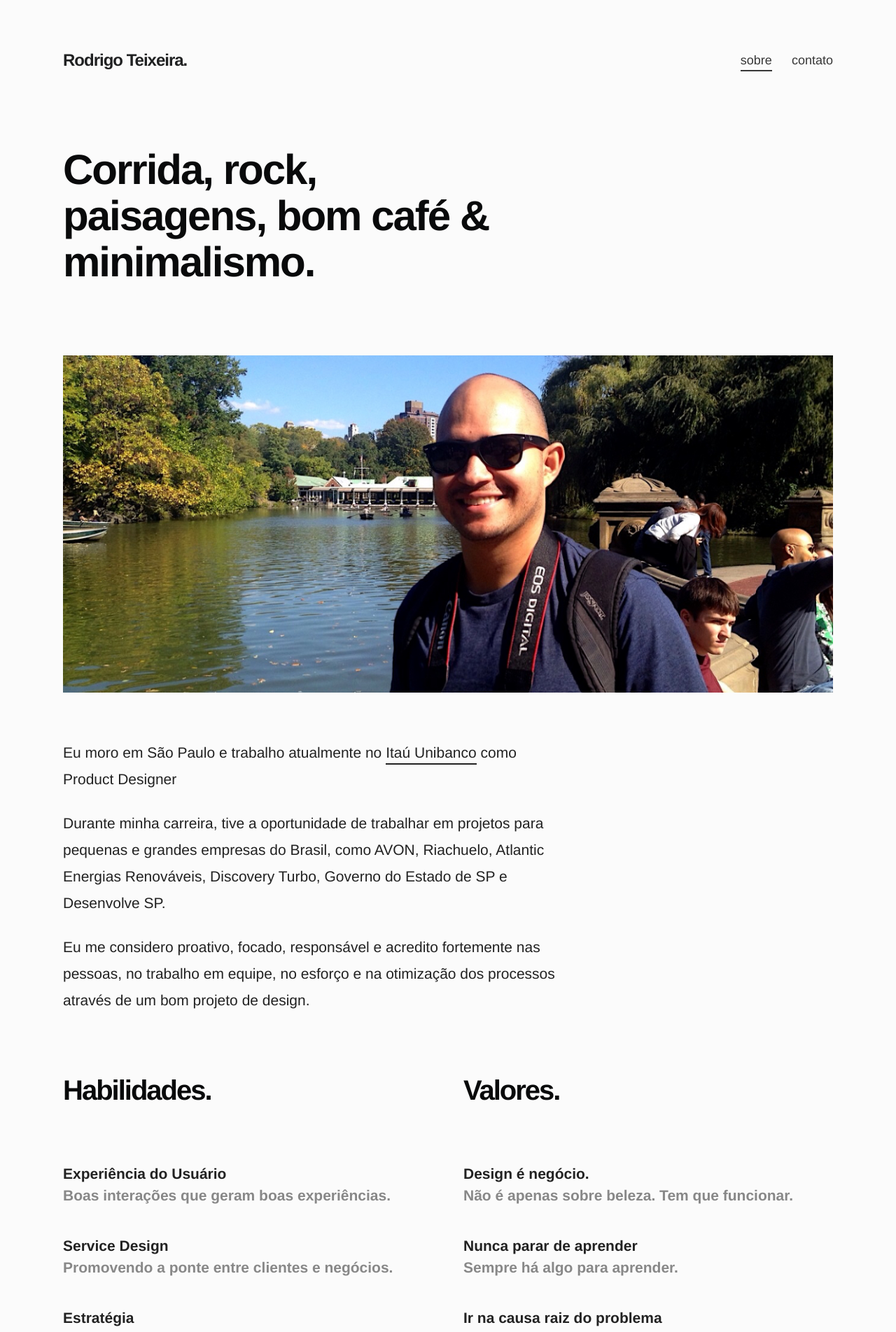
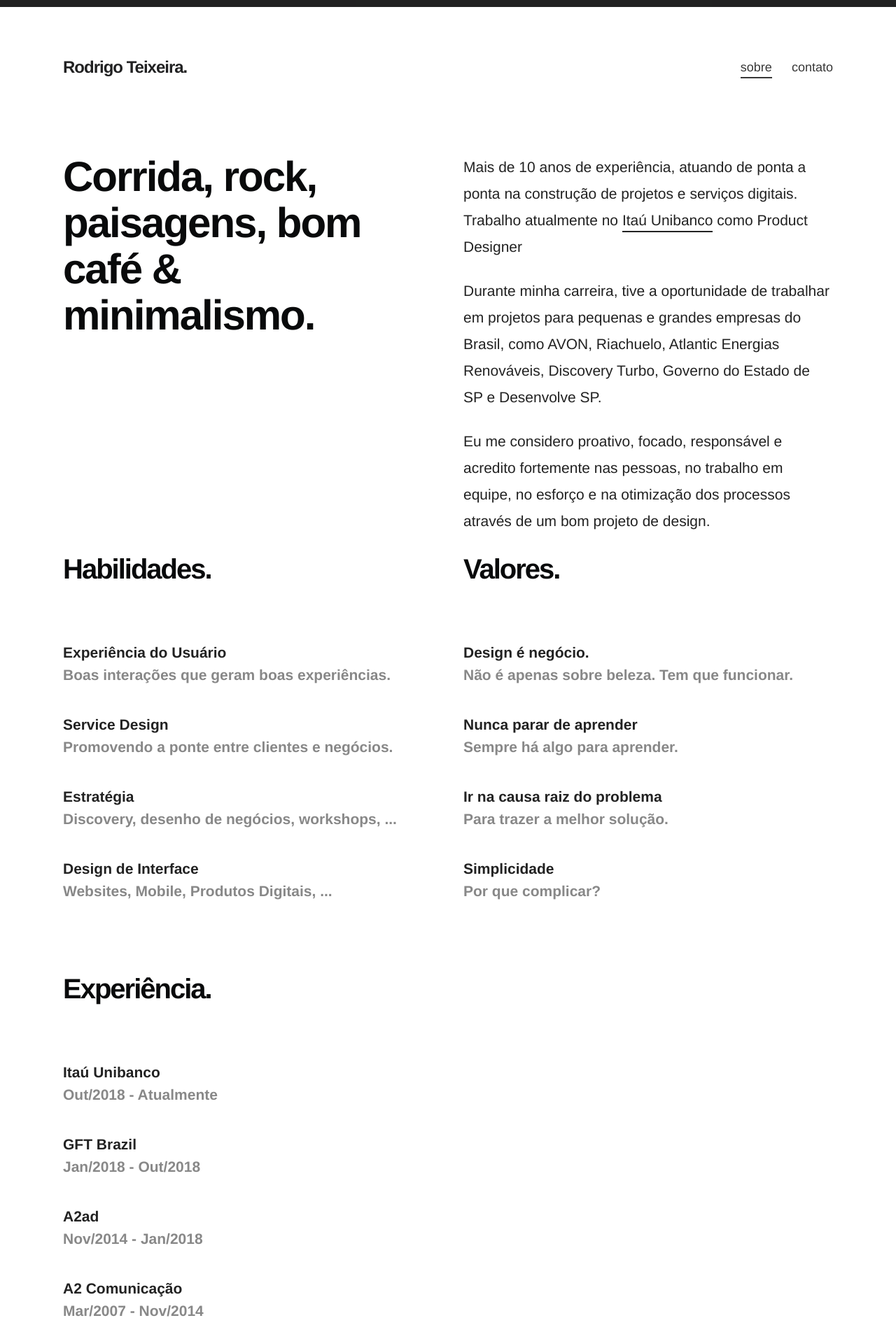
Before and after one commit to drigoteixeira/drigoteixeira.github.io, a Jekyll site: the page built from sobre/index.html, in a window 1280 px wide. Shown: the top 1904 px of the page at 70% size. Built offline with Jekyll 4.4.1, drawn with Linux system fonts in a browser that asks for light colours; nearby versions of some CDN libraries.

Commit message:
Update layout

```diff
--- a/_scss/base.scss
+++ b/_scss/base.scss
@@ -12,7 +12,7 @@ html {
 }
 
 body {
-	background: #FBFBFB;
+	background: $white;
 	font-size: 1.5em;
 	/* currently ems cause chrome bug misinterpreting rems on body element */
 	line-height: 1.5;
--- a/_scss/buttons.scss
+++ b/_scss/buttons.scss
@@ -11,14 +11,13 @@ input[type="button"] {
     padding: 0 30px;
     color: $base-gray;
     text-align: center;
-    font-size: 14px;
-    font-weight: 600;
+    font-size: 16px;
+    font-weight: 700;
     line-height: 38px;
-    text-transform: uppercase;
     text-decoration: none;
     white-space: nowrap;
     background-color: transparent;
-    border-radius: 4px;
+    border-radius: 5px;
     border: 1px solid $gray-C;
     cursor: pointer;
     box-sizing: border-box;
@@ -45,8 +44,8 @@ input[type="submit"].button-primary,
 input[type="reset"].button-primary,
 input[type="button"].button-primary {
     color: $white;
-    background-color: $red;
-    border-color: $red;
+    background-color: $gray-3;
+    border-color: $gray-3;
 }
 
 .button.button-primary:hover,
--- a/_scss/layout.scss
+++ b/_scss/layout.scss
@@ -1,6 +1,10 @@
 /* ==========================================================================
 HEADER
 ========================================================================== */
+
+header {
+    border-top: 10px solid $gray-2;
+}
 
 .icons {
   display: block;
--- a/_scss/typography.scss
+++ b/_scss/typography.scss
@@ -6,7 +6,6 @@ h3,
 h4,
 h5,
 h6 {
-  font-weight: 700;
   margin-bottom: 8rem;
   letter-spacing: -2px;
   color: $gray-2;
--- a/_scss/variables.scss
+++ b/_scss/variables.scss
@@ -1,7 +1,7 @@
 /* VARIABLES */
 
 $white: #FFFFFF;
-$red: #ff3e55;
+$red: #ff3029;
 $base-gray: #222222;
 $gray-E: #EEEEEE;
 $gray-C: #CCCCCC;
--- a/sobre/index.html
+++ b/sobre/index.html
@@ -4,33 +4,19 @@ title: Sobre
 ---
 <div class="container">
     <div class="row">
-        <div class="seven columns jumbo">
+        <div class="six columns">
             <h1>Corrida, rock, paisagens, bom café &amp; minimalismo.</h1>
         </div>
-    </div>
-</div>
 
-<div class="container">
-    <div class="row">
-        <div class="twelve columns block">
-            <img src="/img/destaque-foto.jpg" alt="Esse sou eu, no Central Park em Nova Iorque" class="responsive">
-        </div>
-    </div>
-</div>
+        <div class="six columns">
 
-
-<div class="container block">
-	<div class="row">
-		<div class="eight columns">
-
-            <p>Eu moro em São Paulo e trabalho atualmente no <a href="https://www.itau.com.br">Itaú Unibanco</a> como Product Designer</p>
+        <p>Mais de 10 anos de experiência, atuando de ponta a ponta na construção de projetos e serviços digitais. Trabalho atualmente no <a href="https://www.itau.com.br">Itaú Unibanco</a> como Product Designer</p>
 
         <p>Durante minha carreira, tive a oportunidade de trabalhar em projetos para pequenas e grandes empresas do Brasil, como AVON, Riachuelo, Atlantic Energias Renováveis, Discovery Turbo, Governo do Estado de SP e Desenvolve SP.</p>
 
         <p>Eu me considero proativo, focado, responsável e acredito fortemente nas pessoas, no trabalho em equipe, no esforço e na otimização dos processos através de um bom projeto de design. </p>
 
         </div>
-
     </div>
 </div>
 
@@ -73,8 +59,8 @@ title: Sobre
 
 <div class="container block">
     <div class="row">
+        <div class="six columns">
             <h2>Experiência.</h2>
-
             <dl>
                 <dt>Itaú Unibanco</dt>
                 <dd>Out/2018 - Atualmente</dd>
@@ -96,6 +82,7 @@ title: Sobre
             </dl>
         </div>
     </div>
+</div>
 
 <div class="container">
 	<div class="row">
```
Lines whose indentation alone changed are shown as unchanged.
